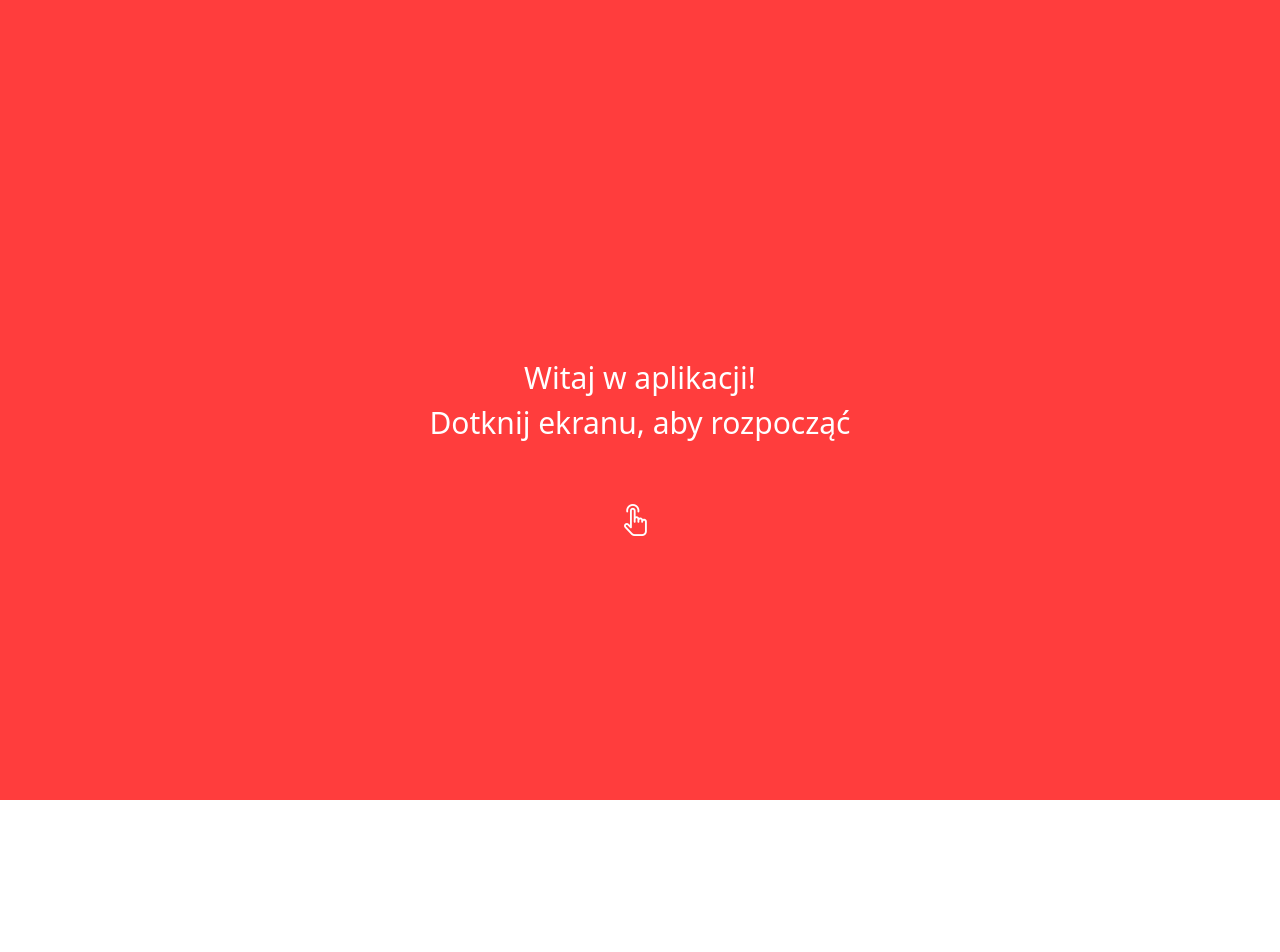
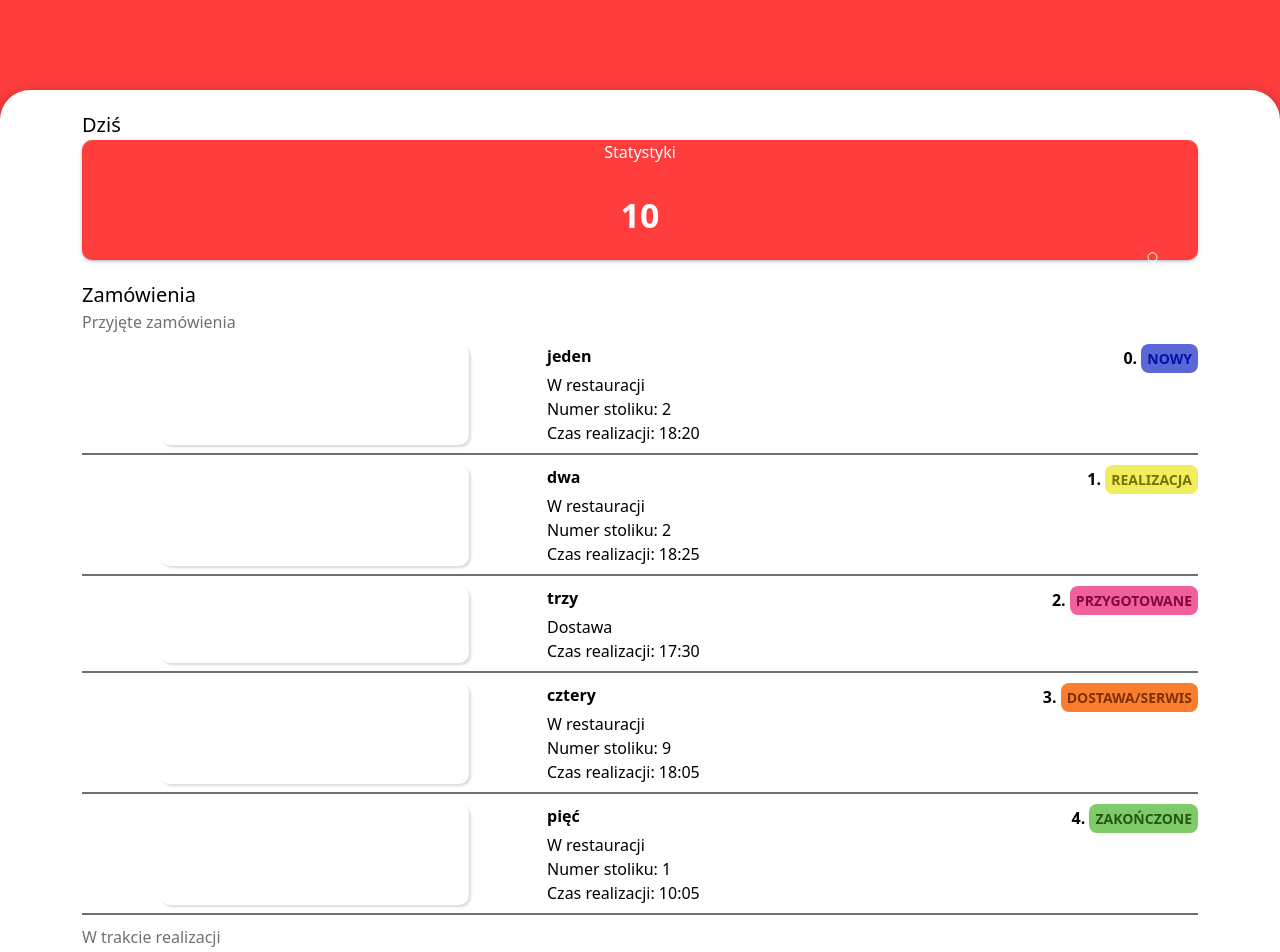
Before and after one commit to Unknown8991/restaurant, a React (Create React App) app: page / in a window 1280 px wide. Shown: the top 952 px of the page. Before the commit the page ends 800 px from the top, so only its background shows below. Built offline with nearby package versions, Linux system fonts and the light colour scheme.

Commit message:
Worked on status and css notification user

```diff
--- a/src/components/AdministratorPanel.js
+++ b/src/components/AdministratorPanel.js
@@ -22,8 +22,8 @@ const AdministratorPanel = (props) => {
                             {/* </div> */}
                         </div>
                     </div>
-                    <div className='header-panel-admin'>Zamówienia</div>
-                    <div className='header-panel-admin--text'>zamówienia do wykonania</div>
+                    {/* <div className='header-panel-admin'>Zamówienia</div>
+                    <div className='header-panel-admin--text'>zamówienia do wykonania</div> */}
                     <div className='order-items'>
                         <OrderList  orders={props.orders} handleOpenStatus={props.handleOpenStatus} />
                         {/* <div className='col-12 order'>
--- a/src/components/App.js
+++ b/src/components/App.js
@@ -9,19 +9,20 @@ import LoginPanel from './LoginPanel';
 class App extends Component {
   state = {
     // false default
-    administrator: false,
+    administrator: true,
     //  false default pominięcie logowania
-    client: true,
-    loginName:'',
-    loginPassword:'',
+    client: false,
+    // defaultowo loginName oraz loginPassword puste powinno być
+    loginName:'admin',
+    loginPassword:'123qwe',
     // To id powinno być '', na czas pisania aplikacji default np. 1
     clientId:1,
     // false default
-    isCorrectLogin: false,
+    isCorrectLogin: true,
     // false default
     isCorrectPassword: false,
     // false default
-    adminPanel: false,
+    adminPanel: true,
     // rejestracja użytkownika
     isRegister: false,
     account:[
@@ -32,8 +33,8 @@ class App extends Component {
     ],
     // Powiadomienia nie mogą być kasowane po zmianie klient -> admin
     notifications:[
-      {id: 0, clientId: 1, text: 'Testowe powiadomienie 1' },
-      {id: 1, clientId: 1, text: 'Testowe powiadomienie 2' },
+      {id: 0, clientId: 1, text: 'Testowe powiadomienie 1', currentTime:'10:20' },
+      {id: 1, clientId: 1, text: 'Testowe powiadomienie 2', currentTime:'13:10' },
     ],
     textNotification: '',
     // Counter ustawiony ma być w zależności ile domyślnie bedzie obiektów w notifications
@@ -69,9 +70,10 @@ class App extends Component {
     ],
     orders:[
       {id:1, name: 'jeden',place:'W restauracji', tableNumber:2, price: 20, number: 2, clientId: 1,  dateOfRelease:'Tue 28 2022', timeOfRelease:'18:20', status: 0, isChangeStatus:false,},
-      {id:2, name: 'dwa', place:'W restauracji', tableNumber:2, price: 10, number: 2, clientId: 1,  dateOfRelease:'Wed 29 2022', timeOfRelease:'18:25', status: 0, isChangeStatus:false,},
-      {id:3, name: 'trzy', place:'Dostawa', tableNumber:null, price: 30, number: 2, clientId: 2,  dateOfRelease:'Tue 28 2022', timeOfRelease:'17:30', status: 0, isChangeStatus:false,},
-      {id:4, name: 'cztery', place:'W restauracji', tableNumber:9, price: 10, number: 2, clientId: 3, dateOfRelease:'Tue 28 2022', timeOfRelease:'18:05', status: 0, isChangeStatus:false,},
+      {id:2, name: 'dwa', place:'W restauracji', tableNumber:2, price: 10, number: 2, clientId: 1,  dateOfRelease:'Wed 29 2022', timeOfRelease:'18:25', status: 1, isChangeStatus:false,},
+      {id:3, name: 'trzy', place:'Dostawa', tableNumber:null, price: 30, number: 2, clientId: 2,  dateOfRelease:'Tue 28 2022', timeOfRelease:'17:30', status: 2, isChangeStatus:false,},
+      {id:4, name: 'cztery', place:'W restauracji', tableNumber:9, price: 10, number: 2, clientId: 3, dateOfRelease:'Tue 28 2022', timeOfRelease:'18:05', status: 3, isChangeStatus:false,},
+      {id:5, name: 'pięć', place:'W restauracji', tableNumber:1, price: 10, number: 2, clientId: 3, dateOfRelease:'Tue 28 2022', timeOfRelease:'10:05', status: 4, isChangeStatus:false,},
     ],
     typeMeal: false,
     place: [
@@ -126,6 +128,7 @@ class App extends Component {
     randomDeliveryTime: 0,
     textDateForDelivery:'',
     isChangeStatus: false,
+    currentTime: '',
     // Pokazanie podsumowania zamówienia
     isSummaryOrder: false,
     isClosedSummary: false,
@@ -728,9 +731,11 @@ class App extends Component {
             id: this.state.counterId,
             clientId: this.state.clientId,
             text: 'Twoje zamówienie zostało opłacone',
+            currentTime: this.state.currentTime
           },
 
       })
+      this.handleCurrentTime();
     }
     // this.handleActionNotification()
     // if(this.state.randomBlikGenerateCode === this.state.blikCode){
@@ -955,8 +960,40 @@ class App extends Component {
       })
 
   }
+  // Czas aktualny
+  handleCurrentTime = () =>{
+    let today = new Date();
+    let hour = today.getHours();
+    let minutes = today.getMinutes();
+
+    let time = hour + ":" + minutes;
+
+    if(hour < 10 ){
+        hour = `${0}${hour}`
+        time = hour + ":" + minutes;
+        this.setState({
+          currentTime: time,
+      })
+        if(minutes < 10){
+            minutes = `${0}${minutes}`
+            time = hour + ":" + minutes;
+            this.setState({
+            currentTime: time,
+        })
+      }
+    }
+    console.log(hour)
+    console.log(minutes)
+    this.setState({
+      currentTime: time,
+    })
+
+
+  }
   componentDidMount = ()=>{
     this.handleExpectedDeliveryTime();
+    // uruchamiane dla aktualnej godziny powiadomień
+    this.handleCurrentTime();
     // this.handleActionNotification();
   }
 
--- a/src/components/Home.js
+++ b/src/components/Home.js
@@ -33,12 +33,15 @@ const Home = (props) => {
     ))
 // Stała pod placeholder w inpucie
     const placeholderText = 'Odszukaj swoje ulubione danie..';
-
+    const NotificationArrayForUser = props.notifications.filter(item => item.clientId === props.clientId)
+    console.log(NotificationArrayForUser.length)
+    let counterNotificationUser = NotificationArrayForUser.length;
     return (
         <>
         <div className='profile-box__notification' onClick={props.handleShowNotificationContent}>N</div>
         <div className='profile-box__counter'>
-            {props.counterNotification}
+            {/* {props.counterNotification} */}
+            {counterNotificationUser}
         </div>
         <div className='profile-box' onClick={props.handleProfileSettingActive}>P</div>
         {/* Wyswietlenie ustawień */}
--- a/src/components/MethodBlik.js
+++ b/src/components/MethodBlik.js
@@ -1,5 +1,5 @@
 import React from 'react';
-import SummaryOrder from './SummaryOrder';
+// import SummaryOrder from './SummaryOrder';
 import ActionButton from './ActionButton';
 import payment from '../icons/payment.png';
 
--- a/src/components/Notification.js
+++ b/src/components/Notification.js
@@ -2,8 +2,11 @@ import React from 'react';
 
 const Notification = (props) => {
     return (
-        <div key={props.id}>
-            <div>{props.text}</div>
+        <div className='notification-content'>
+            <div className='notification-content__right-corner'>
+                <div className='notification-content__time'>{props.currentTime}</div>
+            </div>
+                <div className='notification-content__text'>{props.text}</div>
         </div>
      );
 }
--- a/src/components/NotificationContent.js
+++ b/src/components/NotificationContent.js
@@ -8,15 +8,17 @@ const NotificationContent = (props) => {
         <Notification
             key={item.id}
             text={item.text}
+            currentTime={item.currentTime}
         />
     ))
-
+    // console.log(props.counterNotification)
+    // console.log(NotificationArrayForUser.length)
     return (
 
         <div className='profile-box__notification-content'>
-        <div className='container'>
-            <div className='row'>
-                <div className='profile-box__counter--text col-10'>Twoje powiadomienia</div>
+        <div className='container notification-content__header'>
+            <div className='row '>
+                <div className='profile-box__counter--text col-10'>Powiadomienia</div>
                 <div className='profile-box__counter--back col-2' onClick={props.handleCloseNotification}>X</div>
             </div>
             {props.counterNotification === 1 ?
--- a/src/components/Order.js
+++ b/src/components/Order.js
@@ -1,7 +1,12 @@
 import React from 'react';
 
 const Order = (props) => {
-
+// Tabela statusów
+// 1. Przyjęte zamówienie (niebieski)
+// 2. W trakcie realizacji (żółty)
+// 3. Przygotowany (różowy)
+// 4. Dostawa kurier/serwowanie przez kelnera (pomarańczowy)
+// 5. Zakończony (zielony)
     return (
         <>
 
@@ -9,7 +14,7 @@ const Order = (props) => {
                 {props.isChangeStatus ? <div className='status__position'>
                     <div>Zmień status</div>
                     <div className='button-status'>{props.status}.
-                        {props.status === 1 ? <div className='button-status--preparing'>Gotowe!</div> : null
+                        {props.status === 1 ? <div className='button-status--preparing'>GotowS!</div> : null
                         ||
                         props.status === 2 ? <div className='button-status--done'>Gotowe!</div> : null
                         }
@@ -24,11 +29,16 @@ const Order = (props) => {
                     <div className='order__elements--title'>{props.name}
 
                    <div className='status' onClick={() =>props.handleOpenStatus(props.id)}>
-                       {props.status}. {props.status === 0 ?<label className='status status--nodone'>Nie gotowe</label>: null
+                       {props.status}. {props.status === 0 ?<label className='status status--adopted'>NOWY</label>: null
                        ||
-                       props.status === 1 ?<label className='status--preparing'>Przygotowywanie..</label>: null
+                       props.status === 1 ?<label className='status status--progress'>REALIZACJA</label>: null
                        ||
-                       props.status === 2 ?<label className='status--done'>Gotowe</label>: null}
+                       props.status === 2 ?<label className='status status--prepared'>PRZYGOTOWANE</label>: null
+                       ||
+                       props.status === 3 ?<label className='status status--delivery'>DOSTAWA/SERWIS</label>: null
+                       ||
+                       props.status === 4 ?<label className='status status--done'>ZAKOŃCZONE</label>: null
+                       }
                     </div>
                     </div>
                     <div className='order__elements--info'>{props.place} </div>
--- a/src/components/OrderList.js
+++ b/src/components/OrderList.js
@@ -36,12 +36,12 @@ const OrderList = (props) => {
     return (
         <>
             <div className='header-panel-admin'>Zamówienia</div>
-            <div className='header-panel-admin--text'>zamówienia do realizacji</div>
+            <div className='header-panel-admin--text'>Przyjęte zamówienia</div>
             <div className='order-items'></div>
             <div>{orders}</div>
 
-            <div className='header-panel-admin'>Zamówienia</div>
-            <div className='header-panel-admin--text'>zamównienia zrealizowane</div>
+            {/* <div className='header-panel-admin'>Zamówienia</div> */}
+            <div className='header-panel-admin--text'>W trakcie realizacji</div>
             <div className='order-items'></div>
             <div>{ordersDone}</div>
 
--- a/src/styles/App.scss
+++ b/src/styles/App.scss
@@ -363,6 +363,7 @@
       font-weight: 600;
       display: flex;
       justify-content: space-between;
+
     }
     &--info{
       font-weight: 300;
@@ -393,15 +394,55 @@
     color: black;
 
   }
+  &--adopted{
+    color: #0011a8;
+    background: #5a67d6;
+    border-radius: 8px;
+    font-size: 14px;
+    font-weight: 600;
+    padding: 4px 6px;
+  }
+  &--progress{
+    color: #777502;
+    background: #f0ed5f;
+    border-radius: 8px;
+    font-size: 14px;
+    font-weight: 600;
+    padding: 4px 6px;
+  }
+  &--prepared{
+    color: #83063a;
+    background: #f0619c;
+    border-radius: 8px;
+    font-size: 14px;
+    font-weight: 600;
+    padding: 4px 6px;
+  }
+  &--delivery{
+    color: #7e3000;
+    background: #fa7e30;
+    border-radius: 8px;
+    font-size: 14px;
+    font-weight: 600;
+    padding: 4px 6px;
+  }
+  &--done{
+    color: #1f5a0d;
+    background: #81ca6a;
+    border-radius: 8px;
+    font-size: 14px;
+    font-weight: 600;
+    padding: 4px 6px;
+  }
   &--nodone{
     color: #ff3d3d;
   }
   &--preparing{
     color: rgb(55, 55, 219);
   }
-  &--done{
-    color: #2EAB09;
-  }
+  // &--done{
+  //   color: #2EAB09;
+  // }
 }
 .button-status{
   position: relative;
@@ -521,7 +562,6 @@
     color: white;
     margin-top: 4px;
     font-weight: 700;
-
   }
 }
 &__notification{
@@ -543,14 +583,17 @@
   left: 50%;
   transform: translate(-50%, -20%);
   z-index: 2;
-  // height: 80px;
+  height: 300px;
   padding-bottom: 20px;
   width: 90%;
   top: 15%;
   color: black;
-  background: white;
+  // background: rgb(153, 141, 143);
+  background: linear-gradient(#f7f7f7 30%, #fb4c4c 90%);
   box-shadow: rgba(50, 50, 93, 0.25) 0px 2px 5px -1px, rgba(0, 0, 0, 0.3) 0px 1px 3px -1px;
   border-radius: 12px;
+
+  overflow-y: scroll;
 }
 &__blik{
   position: fixed;
@@ -617,6 +660,7 @@
   &--text{
     color: #fd4f4f;
     font-weight: 600;
+    font-size: 20px;
   }
   &--none{
     margin-top: 8px;
@@ -1780,6 +1824,32 @@ margin-bottom: 20px;
     pointer-events: none;
     opacity: 0.5;
   }
+}
+.notification-content{
+ background: rgba(233, 231, 231, 0.452);
+ margin: 10px;
+ border-radius: 10px;
+ box-shadow: rgba(0, 0, 0, 0.05) 0px 6px 24px 0px, rgba(0, 0, 0, 0.08) 0px 0px 0px 1px;
+
+&__right-corner{
+   display: flex;
+   justify-content: right;
+   padding-right: 8px;
+ }
+ &__text{
+   padding: 6px;
+   color: black;
+   font-weight: 300;
+   font-size: 16px;
+ }
+ &__time{
+   color: #707070;
+   font-weight: 600;
+   font-size: 14px;
+ }
+ &__header{
+   margin-top: 12px;
+ }
 }
 //loading css
 // .lds-roller {
```
